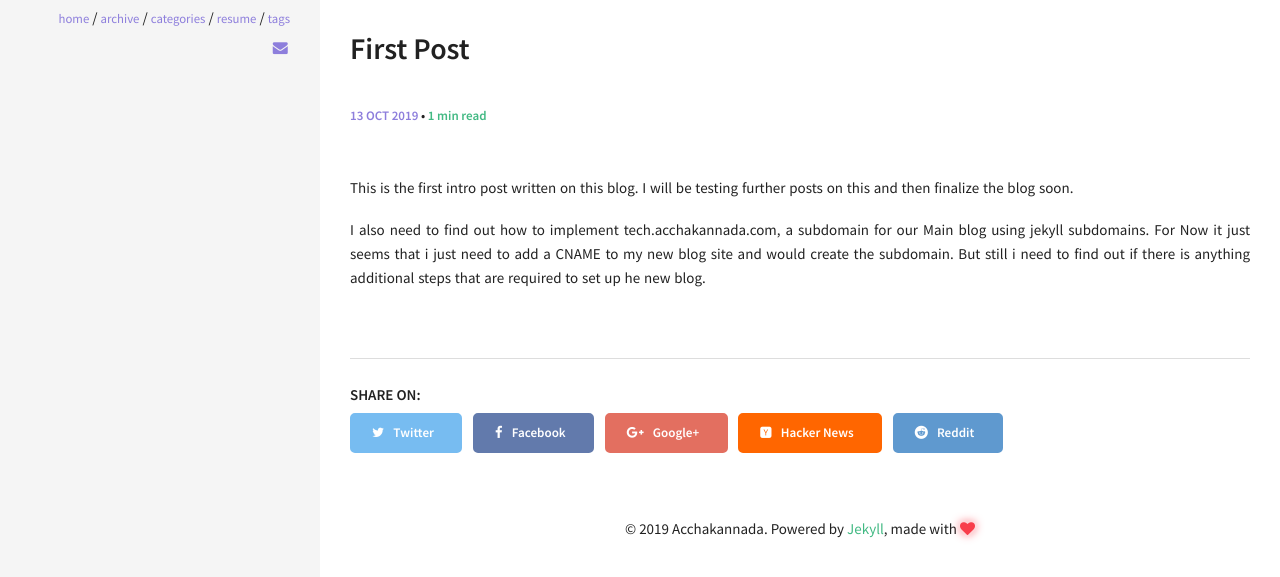
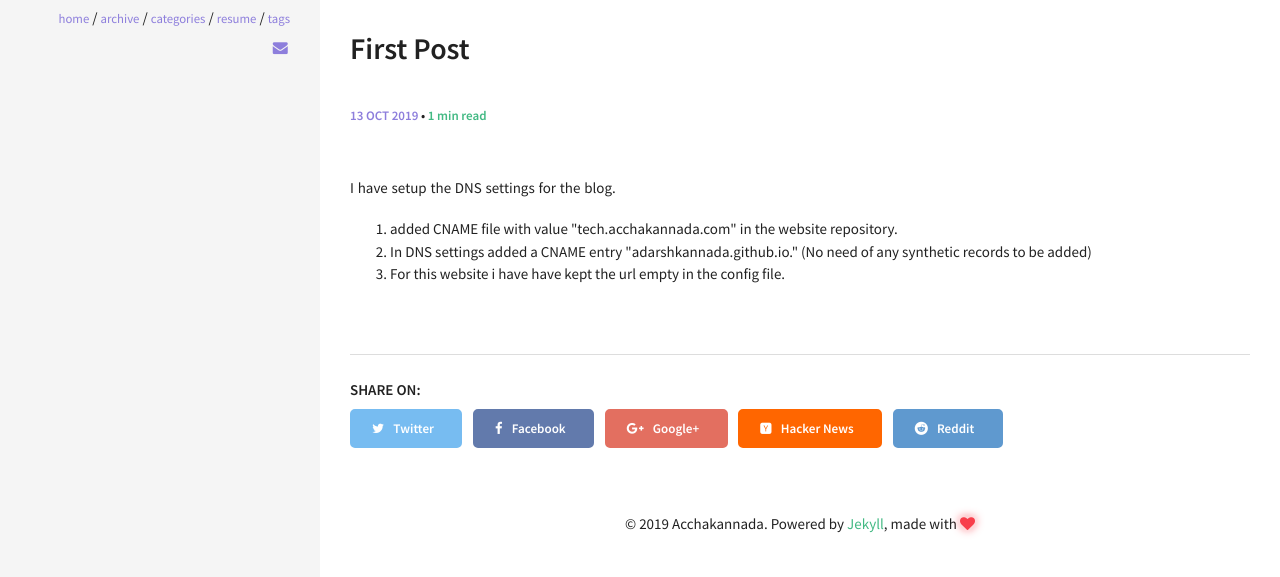
Before and after one commit to adarshkannada/Sanje, a Jekyll site: the page built from _posts/2019-10-13-first-post.markdown, in a window 1280 px wide. Shown: the part 627-1204 px from the top of the page. Built offline with Jekyll 4.4.1, drawn with Linux system fonts in a browser that asks for light colours.

Commit message:
Update 2019-10-13-first-post.markdown

```diff
--- a/_posts/2019-10-13-first-post.markdown
+++ b/_posts/2019-10-13-first-post.markdown
@@ -5,10 +5,16 @@ excerpt: "Introduction to Tech Acchakannada"
 categories: General
 comments: true
 image:
-  feature: https://images.unsplash.com/photo-1444703686981-a3abbc4d4fe3?crop=entropy&dpr=2&fit=crop&fm=jpg&h=475&ixjsv=2.1.0&ixlib=rb-0.3.5&q=50&w=1250
+  feature: https://github.com/adarshkannada/savehaklu/blob/gh-pages/assets/aarambha.jpg
   credit: Adarsha
   creditlink: https://acchakannada.com
 ---
 
-<p align = "justify">This is the first intro post written on this blog. I will be testing further posts on this and then finalize the blog soon.</p>
-<p align = "justify"> I also need to find out how to implement tech.acchakannada.com, a subdomain for our Main blog using jekyll subdomains. For Now it just seems that i just need to add a CNAME to my new blog site and would create the subdomain. But still i need to find out if there is anything additional steps that are required to set up he new blog. <p>
+<p align = "justify">I have setup the DNS settings for the blog. <p>
+<p align = "justify">
+  <ol>
+    <li>added CNAME file with value "tech.acchakannada.com" in the website repository.</li>
+    <li>In DNS settings added a CNAME entry "adarshkannada.github.io." (No need of any synthetic records to be added)</li>
+    <li>For this website i have have kept the url empty in the config file.</li>
+  </ol>
+  </p>
```
